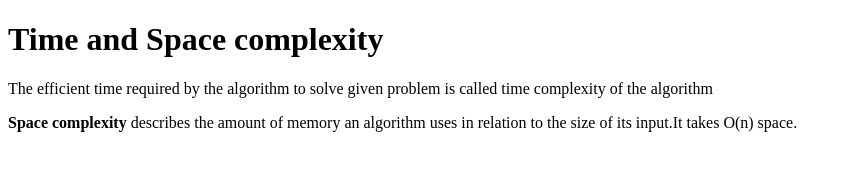
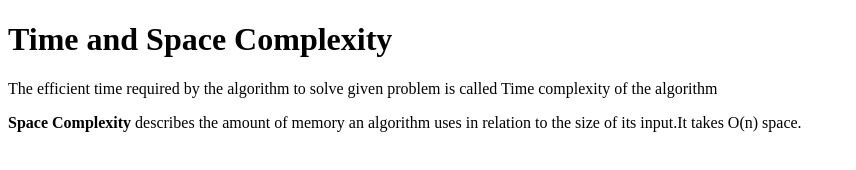
Before and after one commit to acciojob/time-and-space-complexity-AnkitYadav0809, a website: page main.html in a window 1280 px wide. Shown: the whole page, without its empty margins (0-856 px from the left). Drawn offline with Linux system fonts and the light colour scheme.

Commit message:
created a submission

```diff
--- a/main.html
+++ b/main.html
@@ -8,9 +8,9 @@
 
 <body>
 	<!-- the entire body must be written by student -->
-	<h1>Time and Space complexity</h1>
-	<p>The efficient time required by the algorithm to solve given problem is called time complexity  of the algorithm</p>
-	<p><b>Space complexity</b> describes the amount of memory an algorithm uses in relation to the size of its input.It takes O(n) space.</p>
+	<h1>Time and Space Complexity</h1>
+	<p>The efficient time required by the algorithm to solve given problem is called Time complexity  of the algorithm</p>
+	<p><b>Space Complexity</b> describes the amount of memory an algorithm uses in relation to the size of its input.It takes O(n) space.</p>
 
 	<script type="text/javascript" src="./script.js">
 </script>
```
